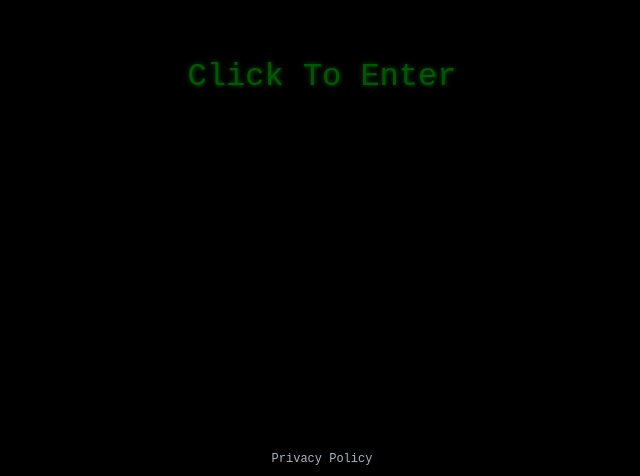
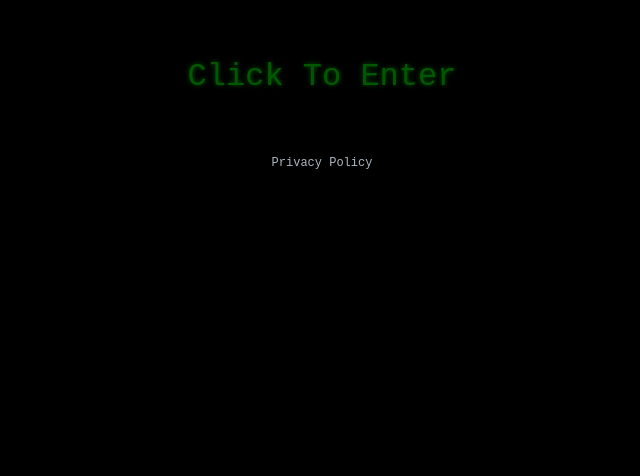
Before and after one commit to wuzuwastedddbuisness-rgb/lol, a plain HTML site: page index.html in a window 1280 px wide. Shown: the part 324-800 px from the top of the page, without its empty margins (318-958 px from the left). Drawn offline with Linux system fonts and the light colour scheme.

Commit message:
Update index.html

```diff
--- a/index.html
+++ b/index.html
@@ -123,7 +123,7 @@
 
     <!-- Privacy link fixed at bottom center -->
     <a href="/privacy.html" target="_blank" rel="noopener noreferrer"
-       style="position: fixed; top: 2; bottom: 10px; left: 50%; transform: translateX(-50%);
+       style="position: fixed; top: 60%; bottom: 10px; left: 50%; transform: translateX(-50%);
               font-size: 12px; color: #cbd5e1; text-decoration: none; opacity: 0.85; text-align: center;">
         Privacy Policy
     </a>
```
